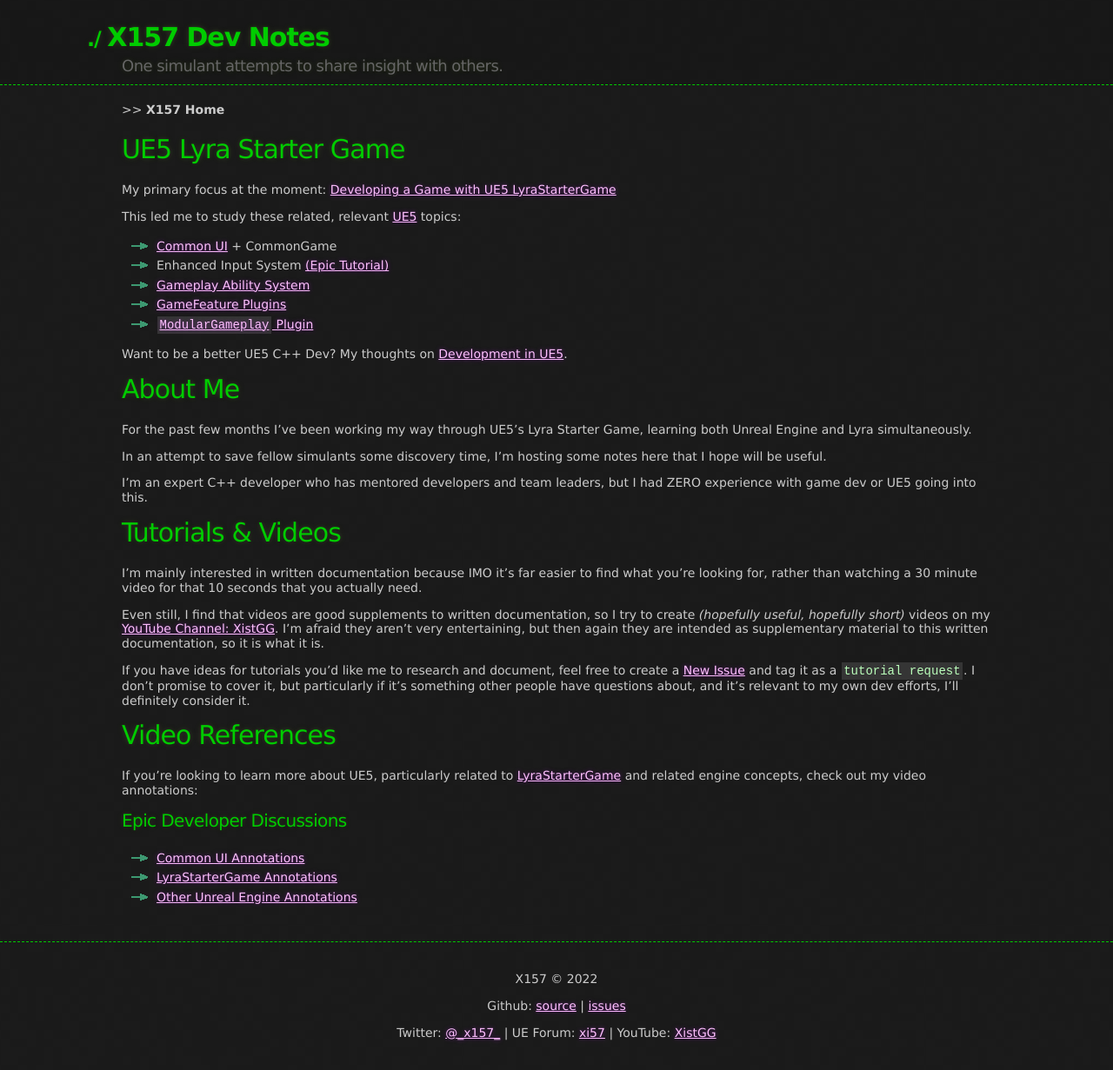
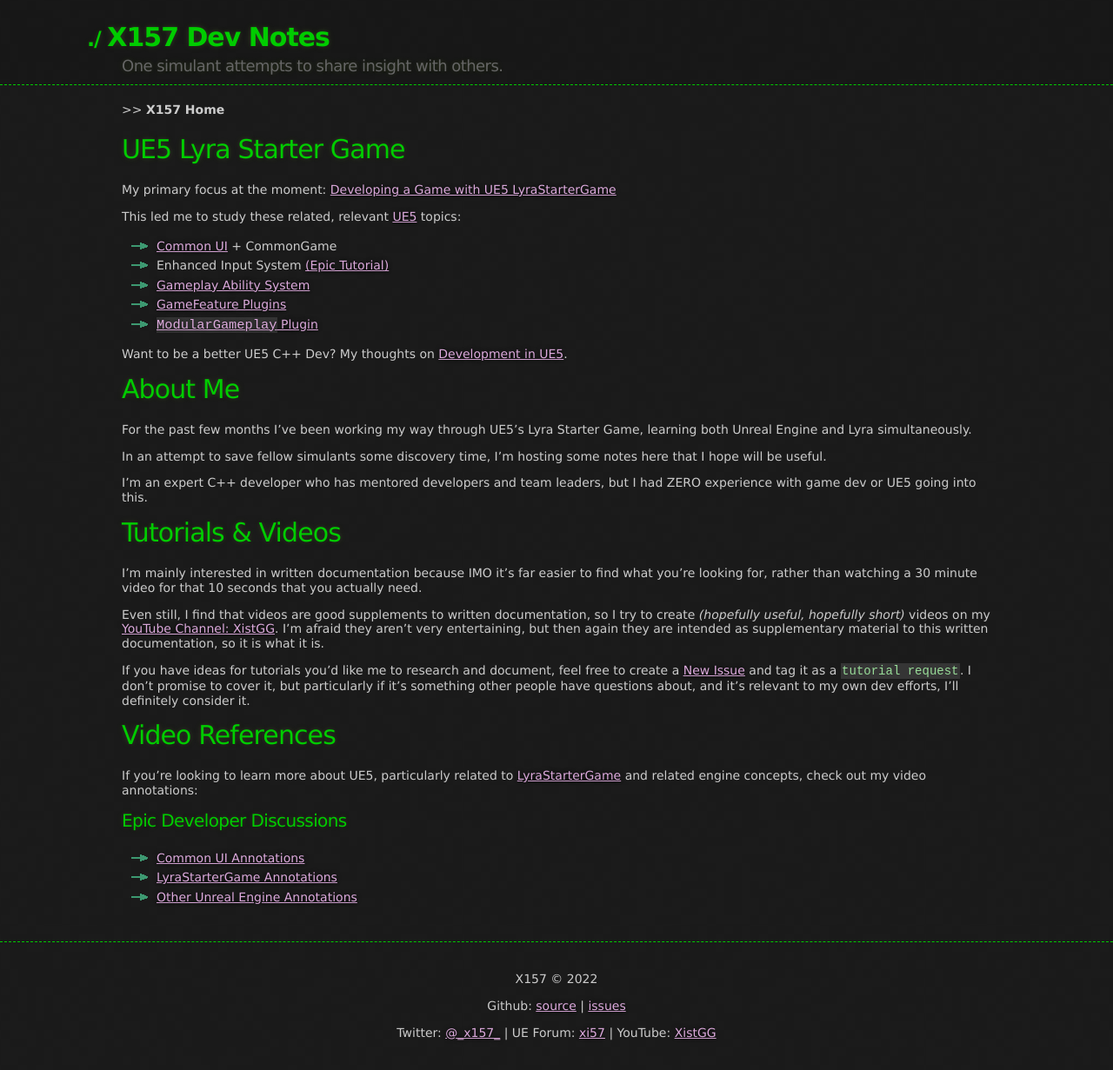
Before and after one commit to x157/x157.github.io, a Jekyll site: the page built from index.md, in a window 1280 px wide. Shown: the whole page at 87% size. Built offline with Jekyll 4.4.1, drawn with Linux system fonts in a browser that asks for light colours; our own code applies the rules of GitHub Pages for plain Markdown files.

Commit message:
Iterate style

```diff
--- a/assets/css/style.scss
+++ b/assets/css/style.scss
@@ -39,7 +39,7 @@
 }
 
 .highlight .gi {
-  color: #90a959
+  color: #99dd99
 }
 
 .highlight .gd {
@@ -60,7 +60,7 @@
 }
 
 .highlight .s, .highlight .sb, .highlight .sc, .highlight .sd, .highlight .s2, .highlight .sh, .highlight .sx, .highlight .s1 {
-  color: #90a959
+  color: #99dd99
 }
 
 .highlight .sr {
@@ -231,7 +231,6 @@
   padding: 10px;
   font-size: 16px;
   tab-size: 4;
-  color: #00cc00;
   border-radius: 2px;
   word-wrap: normal;
   overflow: auto;
@@ -258,13 +257,18 @@
 }
 
 code.highlighter-rouge {
-  color: #bbffbb;
+  color: #99dd99;
   background: rgba(60, 60, 60, 0.8);
 }
 
 code {
-  padding: 0.15em;
-  margin: 0.1em;
+  padding: .1em;
+  margin: 0;
+}
+
+a code {
+  padding: 0;
+  margin: 0;
 }
 
 table {
@@ -328,13 +332,24 @@
   background: url("../images/blacktocat.png") 0 0 no-repeat
 }
 
+a:visited {
+  text-decoration: none;
+}
+
+a:hover {
+  text-decoration: none;
+  color: #cccc00;
+}
+
 a {
-  color: #ffc0ff;
-  text-shadow: 0 0 5px rgba(154, 20, 204, 0.5)
+  color: #ddaadd;
+  text-decoration: underline;
+  text-shadow: 0 0 5px rgba(0, 0, 0, 0.8);
 }
 
 a code, a code.highlighter-rouge {
-  color: #ffc0ff;
+  color: #ddaadd;
+  font-size: 1.1em;
 }
 
 .cf:before, .cf:after {
```
